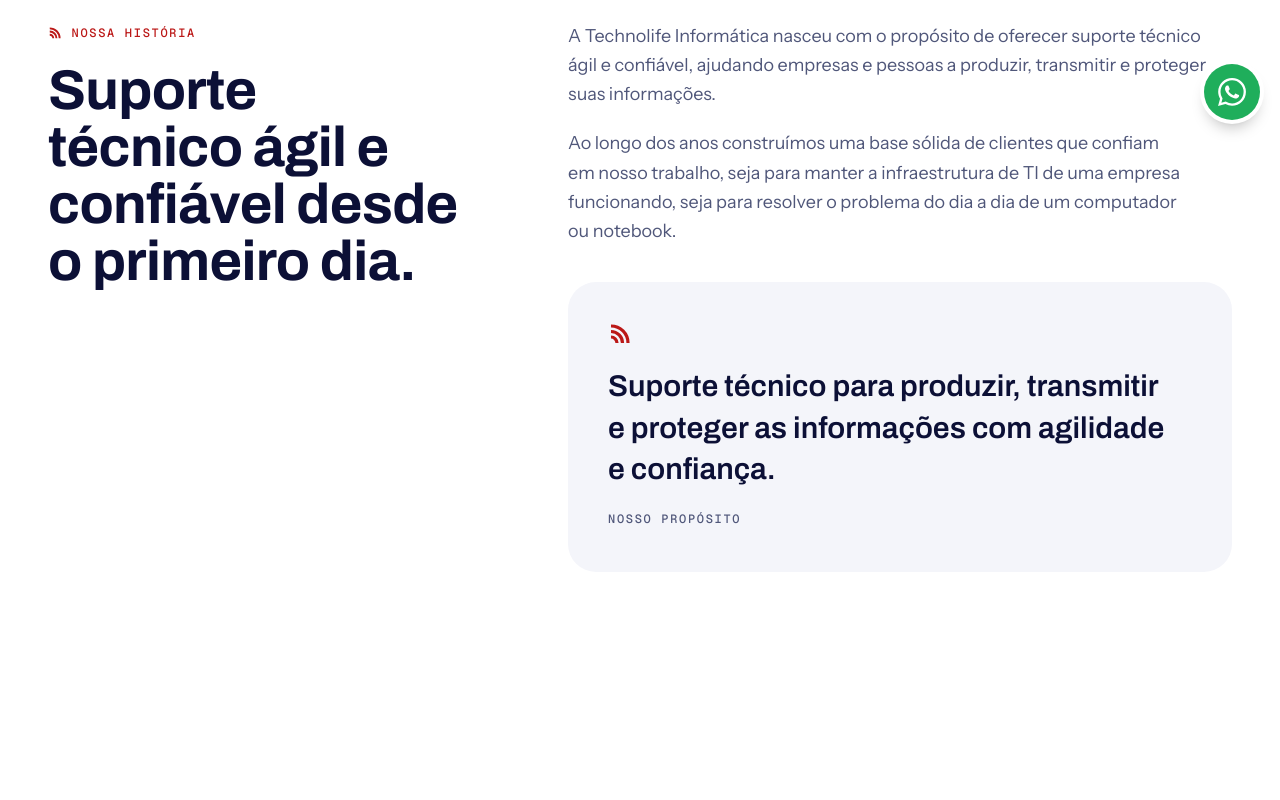
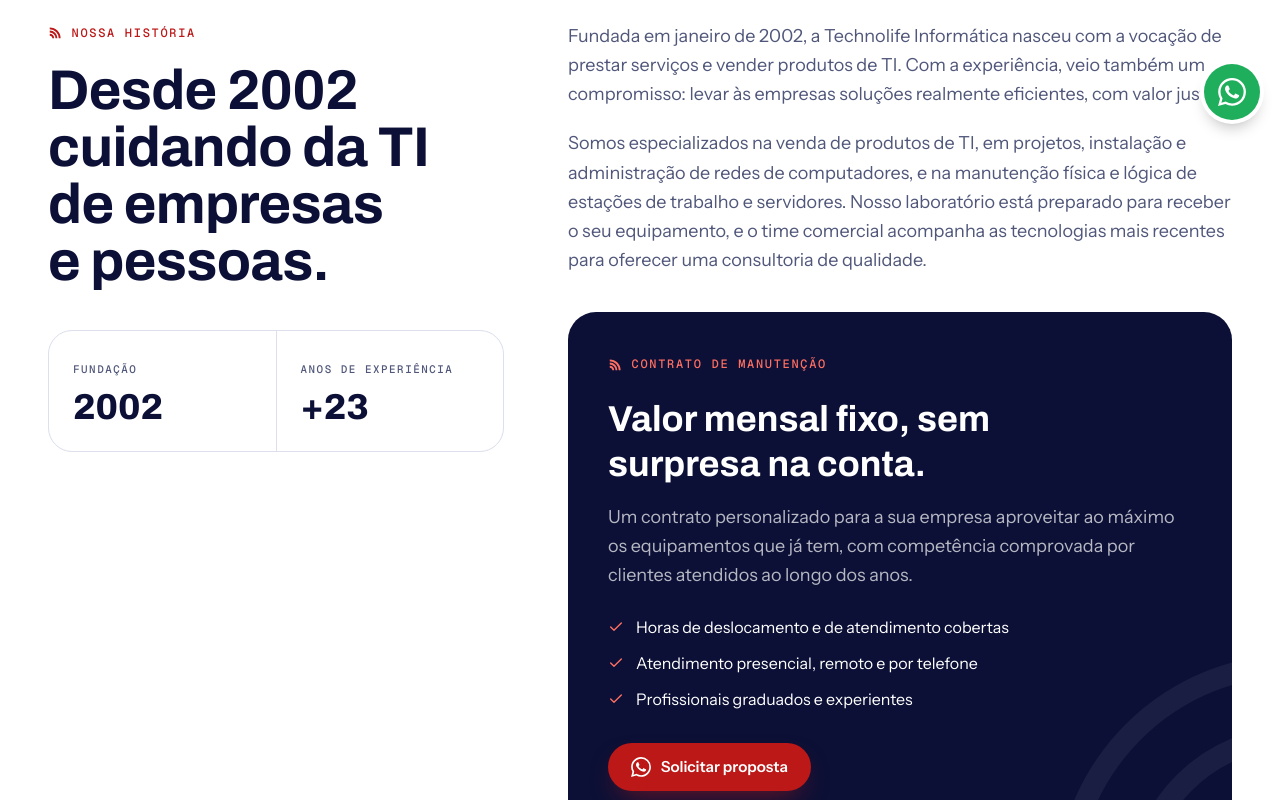
Before and after one commit to cauaprs92/TechnolifeInformatica, a Next.js app: page /sobre in a window 1280 px wide. Shown: the part 660-1460 px from the top of the page. Built offline with nearby package versions, Linux system fonts and the light colour scheme.

Commit message:
style: arrumando  texto hero em sobre

```diff
--- a/src/app/sobre/page.tsx
+++ b/src/app/sobre/page.tsx
@@ -4,14 +4,29 @@ import SectionHeading from "@/components/SectionHeading";
 import TeamLab from "@/components/TeamLab";
 import ClientMarquee from "@/components/ClientMarquee";
 import CtaBand from "@/components/CtaBand";
-import { SignalMark } from "@/components/icons";
+import { Check } from "lucide-react";
+import { SignalArcs, SignalMark, WhatsAppIcon } from "@/components/icons";
 import { values } from "@/lib/data";
-import { siteInfo } from "@/lib/nav";
+import { whatsappLink } from "@/lib/nav";
 
 export const metadata: Metadata = {
   title: "Sobre nós",
   description: "Conheça a história, a equipe e o laboratório da Technolife Informática.",
 };
+
+const FOUNDED = 2002;
+
+const facts = [
+  { label: "Fundação", value: String(FOUNDED) },
+  // Calculado no build, para não ficar desatualizado
+  { label: "Anos de experiência", value: `+${new Date().getFullYear() - FOUNDED - 1}` },
+];
+
+const contractItems = [
+  "Horas de deslocamento e de atendimento cobertas",
+  "Atendimento presencial, remoto e por telefone",
+  "Profissionais graduados e experientes",
+];
 
 export default function SobrePage() {
   return (
@@ -24,30 +39,73 @@ export default function SobrePage() {
 
       <section className="bg-white py-20 lg:py-28">
         <div className="shell grid gap-12 lg:grid-cols-12 lg:gap-16">
-          <SectionHeading
-            eyebrow="Nossa história"
-            title="Suporte técnico ágil e confiável desde o primeiro dia."
-            className="lg:sticky lg:top-28 lg:col-span-5 lg:self-start"
-          />
+          <div className="lg:sticky lg:top-28 lg:col-span-5 lg:self-start">
+            <SectionHeading
+              eyebrow="Nossa história"
+              title="Desde 2002 cuidando da TI de empresas e pessoas."
+            />
+            <dl className="mt-10 grid grid-cols-2 gap-px overflow-hidden rounded-3xl border border-line bg-line">
+              {facts.map((fact) => (
+                <div key={fact.label} className="bg-white p-5 sm:p-6">
+                  <dt className="eyebrow text-[0.68rem] text-body">{fact.label}</dt>
+                  <dd className="mt-2 font-display text-4xl font-extrabold text-ink [font-variation-settings:'wdth'_80]">
+                    {fact.value}
+                  </dd>
+                </div>
+              ))}
+            </dl>
+          </div>
 
           <div className="grid gap-5 text-lg leading-relaxed text-body lg:col-span-7">
             <p>
-              A Technolife Informática nasceu com o propósito de oferecer suporte técnico ágil e
-              confiável, ajudando empresas e pessoas a produzir, transmitir e proteger suas
-              informações.
+              Fundada em janeiro de 2002, a Technolife Informática nasceu com a vocação de prestar
+              serviços e vender produtos de TI. Com a experiência, veio também um compromisso: levar
+              às empresas soluções realmente eficientes, com valor justo.
             </p>
             <p>
-              Ao longo dos anos construímos uma base sólida de clientes que confiam em nosso
-              trabalho, seja para manter a infraestrutura de TI de uma empresa funcionando, seja
-              para resolver o problema do dia a dia de um computador ou notebook.
+              Somos especializados na venda de produtos de TI, em projetos, instalação e
+              administração de redes de computadores, e na manutenção física e lógica de estações
+              de trabalho e servidores. Nosso laboratório está preparado para receber o seu
+              equipamento, e o time comercial acompanha as tecnologias mais recentes para oferecer
+              uma consultoria de qualidade.
             </p>
-            <figure className="mt-4 rounded-panel bg-paper p-8 sm:p-10">
-              <SignalMark className="size-6 text-signal" />
-              <blockquote className="mt-5 font-display text-2xl leading-snug font-semibold text-ink [font-variation-settings:'wdth'_88] sm:text-3xl">
-                <p>{siteInfo.tagline}</p>
-              </blockquote>
-              <figcaption className="eyebrow mt-5 text-body">Nosso propósito</figcaption>
-            </figure>
+
+            <article className="relative isolate mt-4 overflow-hidden rounded-panel bg-ink p-8 text-white sm:p-10">
+              <SignalArcs
+                className="pointer-events-none absolute -right-16 -bottom-16 -z-10 size-72 -scale-x-100 text-white/[0.06]"
+                strokeWidth={30}
+              />
+              <span className="eyebrow text-signal-light">
+                <SignalMark className="size-3.5" />
+                Contrato de manutenção
+              </span>
+              <h3 className="mt-4 text-3xl leading-tight font-bold sm:text-4xl">
+                Valor mensal fixo, sem surpresa na conta.
+              </h3>
+              <p className="mt-4 text-white/70">
+                Um contrato personalizado para a sua empresa aproveitar ao máximo os equipamentos
+                que já tem, com competência comprovada por clientes atendidos ao longo dos anos.
+              </p>
+              <ul className="mt-6 grid gap-3 text-base">
+                {contractItems.map((item) => (
+                  <li key={item} className="flex items-start gap-3">
+                    <Check className="mt-1 size-4 shrink-0 text-signal-light" />
+                    {item}
+                  </li>
+                ))}
+              </ul>
+              <a
+                href={whatsappLink(
+                  "Olá, Technolife! Gostaria de uma proposta de contrato de manutenção para minha empresa.",
+                )}
+                target="_blank"
+                rel="noopener noreferrer"
+                className="btn btn-primary mt-8"
+              >
+                <WhatsAppIcon className="size-5" />
+                Solicitar proposta
+              </a>
+            </article>
           </div>
         </div>
 
```
